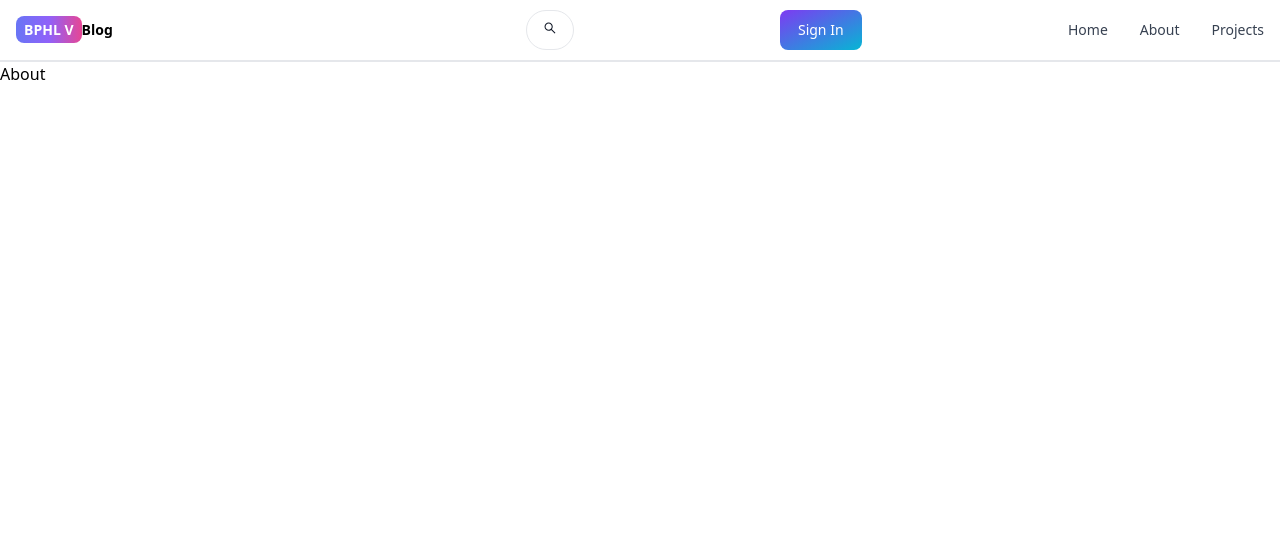
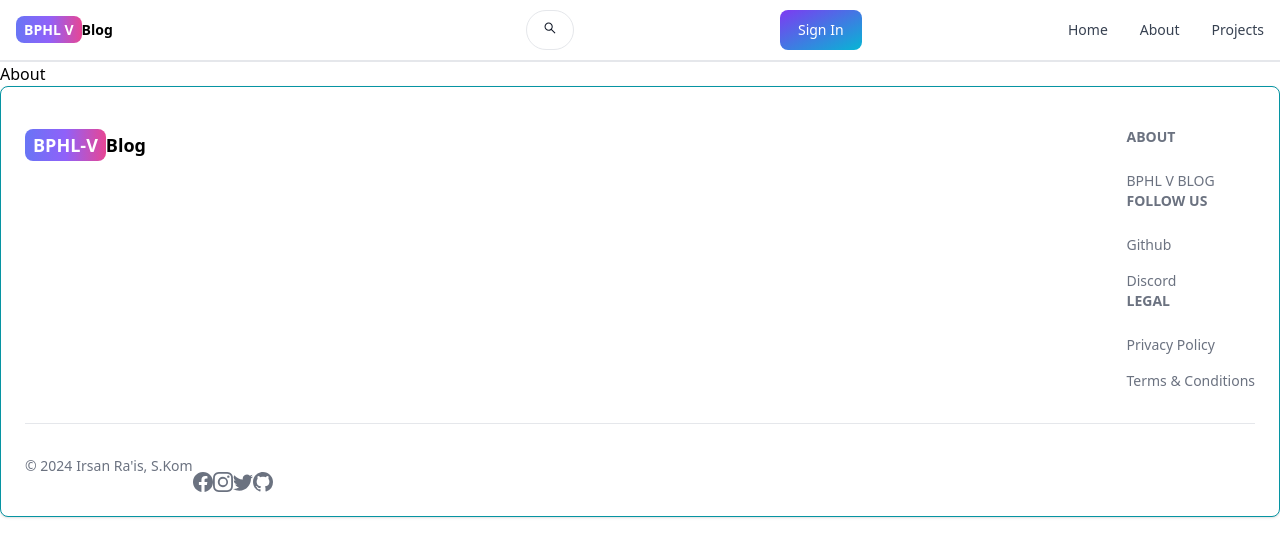
Before and after one commit to irsanrais/BLOG-BPHLV, a React (Vite) app in the folder client/: page /About in a window 1280 px wide. Shown: the top 556 px of the page. Built offline with nearby package versions, Linux system fonts and the light colour scheme.

Commit message:
add footer

```diff
--- /dev/null
+++ b/client/component/Footer.jsx
@@ -0,0 +1,85 @@
+import { Footer } from "flowbite-react";
+import { Link } from "react-router-dom";
+import {
+  BsFacebook,
+  BsInstagram,
+  BsTwitter,
+  BsGithub,
+  BsDribbble,
+} from "react-icons/bs";
+export default function FooterCom() {
+  return (
+    <Footer container className="border border-t-8 border-teal-500">
+      <div className="w-full max-w-7xl mx-auto">
+        <div className="grid w-full justify-between sm:flex md:grid-cols-1">
+          <div className="mt-5">
+            <Link
+              to="/"
+              className="self-center whitespace-nowrap text-lg sm:text-xl font-semibold dark:text-white"
+            >
+              <span className="px-2 py-1 bg-gradient-to-r from-indigo-500 via-purple-500 to-pink-500 rounded-lg text-white">
+                BPHL-V
+              </span>
+              Blog
+            </Link>
+          </div>
+          <div className="grid grid-cols-2 gap-8 mt-4 sm:grid-cols-3 sm:gap-6">
+            <div>
+              <Footer.Title title="About" />
+              <Footer.LinkGroup col>
+                {/* <Footer.Link
+                  href="https://www.100jsprojects.com"
+                  target="_blank"
+                  rel="noopener noreferrer"
+                >
+                  100 JS Projects
+                </Footer.Link> */}
+                <Footer.Link
+                  href="/about"
+                  target="_blank"
+                  rel="noopener noreferrer"
+                >
+                  BPHL V BLOG
+                </Footer.Link>
+              </Footer.LinkGroup>
+            </div>
+            <div>
+              <Footer.Title title="Follow us" />
+              <Footer.LinkGroup col>
+                <Footer.Link
+                  href="https://www.github.com/irsanrais"
+                  target="_blank"
+                  rel="noopener noreferrer"
+                >
+                  Github
+                </Footer.Link>
+                <Footer.Link href="#">Discord</Footer.Link>
+              </Footer.LinkGroup>
+            </div>
+            <div>
+              <Footer.Title title="Legal" />
+              <Footer.LinkGroup col>
+                <Footer.Link href="#">Privacy Policy</Footer.Link>
+                <Footer.Link href="#">Terms &amp; Conditions</Footer.Link>
+              </Footer.LinkGroup>
+            </div>
+          </div>
+        </div>
+        <Footer.Divider />
+        <div className="w-full sm:flex sm:items-center sm:justify-between">
+          <Footer.Copyright
+            href="#"
+            by="Irsan Ra'is, S.Kom"
+            year={new Date().getFullYear()}
+          />
+          <div className="flex gap-6 sm:mt-0 mt-4 sm:justify-center">
+            <Footer.Icon href="#" icon={BsFacebook} />
+            <Footer.Icon href="#" icon={BsInstagram} />
+            <Footer.Icon href="#" icon={BsTwitter} />
+            <Footer.Icon href="https://github.com/irsanrais" icon={BsGithub} />
+          </div>
+        </div>
+      </div>
+    </Footer>
+  );
+}
--- a/client/src/App.jsx
+++ b/client/src/App.jsx
@@ -7,6 +7,7 @@
 import About from "./pages/About";
 import Signin from "./pages/Signin";
 import Signup from "./pages/Signup";
+import Footer from "../component/Footer";
 
 export default function App() {
   return (
@@ -20,6 +21,7 @@
         <Route path="/Sign-Up" element={<Signup />} />
         <Route path="/About" element={<About />} />
       </Routes>
+      <Footer />
     </BrowserRouter>
   );
 }
```
